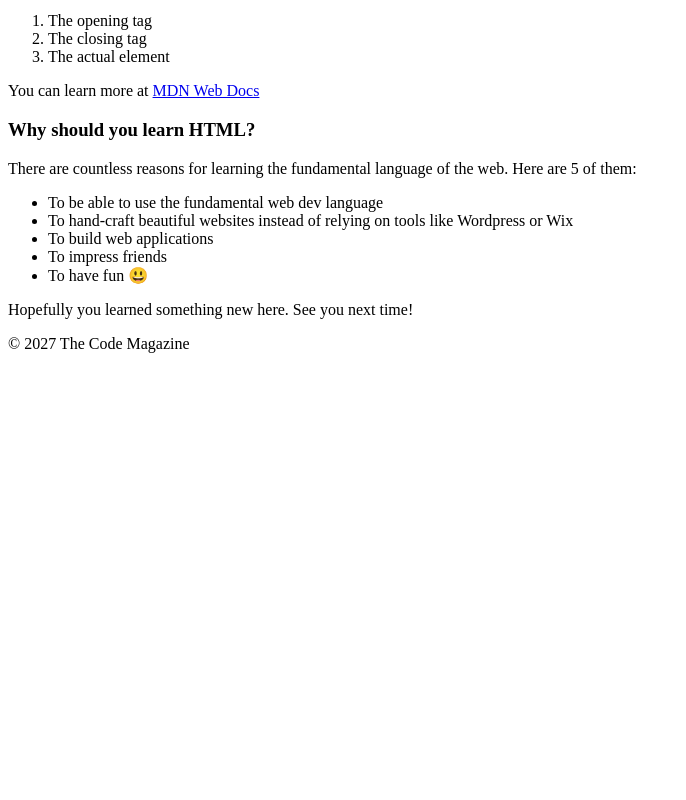
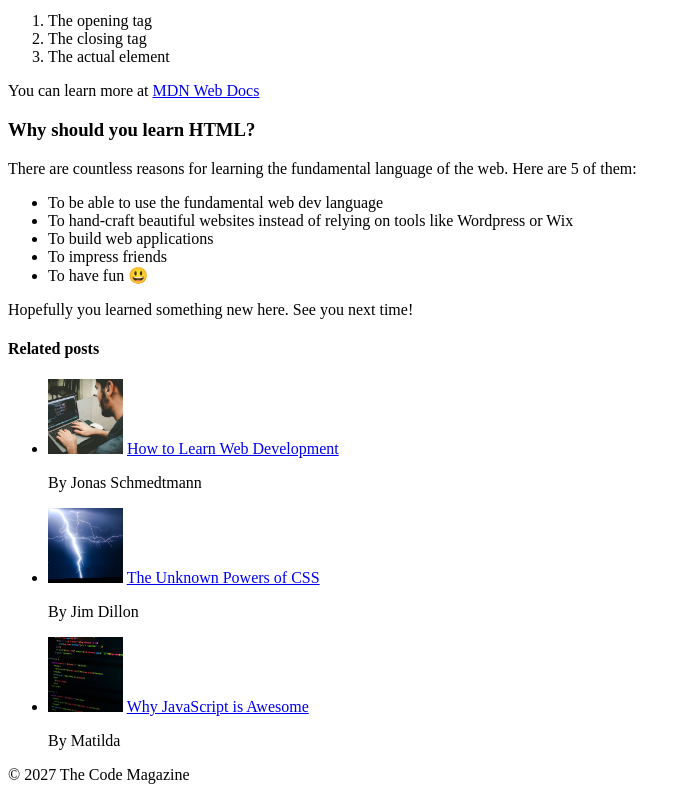
Before and after one commit to jfmurillo/Responsive-HTML-CSS, a plain HTML site: page Section2/index.html in a window 1280 px wide. Shown: the part 691-1491 px from the top of the page, without its empty margins (0-686 px from the left). Before the commit the page ends 1060 px from the top, so only its background shows below. Drawn offline with Linux system fonts and the light colour scheme.

Commit message:
challenge #2

```diff
--- a/Section2/index.html
+++ b/Section2/index.html
@@ -77,6 +77,26 @@
     </p>
     </article>
 
+    <aside>
+      <h4>Related posts</h4>
+      <ul>
+        <li>
+          <img src="/Responsive-HTML-CSS/Section2/assets/related-1.jpg" alt="related-1" height="75px" width="75px">
+          <a href="#">How to Learn Web Development</a>
+          <p>By Jonas Schmedtmann</p>
+        </li>
+        <li>
+          <img src="/Responsive-HTML-CSS/Section2/assets/related-2.jpg" alt="related-2" height="75px" width="75px">
+          <a href="#">The Unknown Powers of CSS</a>
+          <p>By Jim Dillon</p>
+        </li>
+        <li>
+          <img src="/Responsive-HTML-CSS/Section2/assets/related-3.jpg" alt="related-3" height="75px" width="75px">
+          <a href="#">Why JavaScript is Awesome</a>
+          <p>By Matilda</p>
+        </li>
+    </aside>
+
     <footer>
       <p>© 2027 The Code Magazine</p>
       <!-- &copy; -->
```
